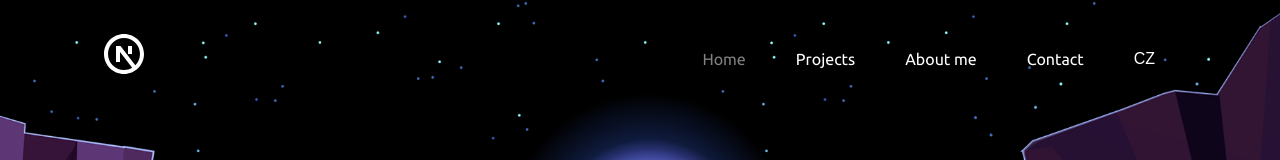
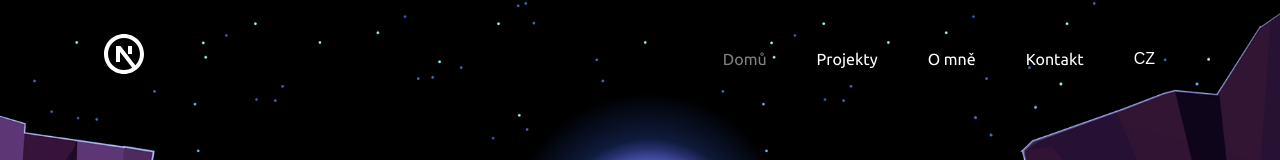
Before and after one commit to filiphelikar/nova-stranca, a Next.js app: page / in a window 1280 px wide. Shown: the top 160 px of the page. Built offline with nearby package versions, Linux system fonts and the light colour scheme.

Commit message:
Update Czech translation for navigation and contact form

```diff
--- a/src/app/_GlobalRedux/lang/langCZ.ts
+++ b/src/app/_GlobalRedux/lang/langCZ.ts
@@ -1,7 +1,13 @@
 export default {
+  nav: {
+    home: "Domů",
+    about: "O mně",
+    projects: "Projekty",
+    contact: "Kontakt",
+  },
   aboutMe: {
     subHeading: "Jsem začínající frontend developer",
-        text: "zaměřený především na React a Next.js. Neustále se učím nové technologie a rád objevuji různé programátorské koncepty. Mým cílem je nejen vytvářet elegantní uživatelské rozhraní, ale také pochopit hlubší mechanizmy softwarového inženýrství. Mimo programování mě fascinuje technologie obecně. Dříve jsem se intenzivně zajímal o elektrikařinu, doma mám malý solární systém s fotovoltaickými panely na balkoně, což mě stále inspiruje k dalšímu zkoumání a experimentování."
+    text: "zaměřený především na React a Next.js. Neustále se učím nové technologie a rád objevuji různé programátorské koncepty. Mým cílem je nejen vytvářet elegantní uživatelské rozhraní, ale také pochopit hlubší mechanizmy softwarového inženýrství. Mimo programování mě fascinuje technologie obecně. Dříve jsem se intenzivně zajímal o elektrikařinu, doma mám malý solární systém s fotovoltaickými panely na balkoně, což mě stále inspiruje k dalšímu zkoumání a experimentování.",
   },
   contactForm: {
     textAreaLable: "Zpráva:",
@@ -10,16 +16,20 @@ export default {
     messageNotSuccess: "Zprávu se nepodařilo odeslat",
     emailFormat: "špatný formát emailu",
     emailRequired: "email je poviný",
-        messageRequired: "zpráva je poviná"
+    messageRequired: "zpráva je poviná",
   },
   Projects: {
-        infoCalc: "Tento projekt je kalkulačka pro výpočet rozsahu privátních klíčů pro bitcoin puzzle a také pro výpočet rychlosti brute force útoku. Aplikace byla vytvořena za použití HTML, CSS, JavaScriptu a Svelte. Projekt demonstruje moje schopnosti v oblasti kryptografie a tvorby uživatelsky přívětivých rozhraní.",
-        infoLocal: "Local Chat je chatovací aplikace, která umožňuje uživatelům komunikovat v reálném čase. Aplikace využívá Firebase databázi pro správu uživatelů a jejich zpráv. Přestože je logika přihlašování implementována na front-endu, projekt ukazuje moje schopnosti v práci s databázemi a real-time komunikací.",
-        infoPhoto: "Tato malá single-page stránka slouží jako jednoduché portfolio pro prezentaci mých fotografií. Stránka má velmi jednoduchý design a je vytvořena pouze pomocí HTML, CSS a JavaScriptu, což ukazuje moje základní schopnosti v tvorbě webových stránek.",
-        infoProject: "Toto je moje nová portfolio stránka, vytvořená pomocí Next.js. Stránka poskytuje přehled mých projektů, dovedností a kontaktů. Použití Next.js umožňuje rychlé načítání stránek a optimalizaci pro vyhledávače, což ukazuje moje schopnosti v moderním vývoji webových aplikací."
+    infoCalc:
+      "Tento projekt je kalkulačka pro výpočet rozsahu privátních klíčů pro bitcoin puzzle a také pro výpočet rychlosti brute force útoku. Aplikace byla vytvořena za použití HTML, CSS, JavaScriptu a Svelte. Projekt demonstruje moje schopnosti v oblasti kryptografie a tvorby uživatelsky přívětivých rozhraní.",
+    infoLocal:
+      "Local Chat je chatovací aplikace, která umožňuje uživatelům komunikovat v reálném čase. Aplikace využívá Firebase databázi pro správu uživatelů a jejich zpráv. Přestože je logika přihlašování implementována na front-endu, projekt ukazuje moje schopnosti v práci s databázemi a real-time komunikací.",
+    infoPhoto:
+      "Tato malá single-page stránka slouží jako jednoduché portfolio pro prezentaci mých fotografií. Stránka má velmi jednoduchý design a je vytvořena pouze pomocí HTML, CSS a JavaScriptu, což ukazuje moje základní schopnosti v tvorbě webových stránek.",
+    infoProject:
+      "Toto je moje nová portfolio stránka, vytvořená pomocí Next.js. Stránka poskytuje přehled mých projektů, dovedností a kontaktů. Použití Next.js umožňuje rychlé načítání stránek a optimalizaci pro vyhledávače, což ukazuje moje schopnosti v moderním vývoji webových aplikací.",
   },
   home: {
     subheading: "Ahoj! Jmenuji se Filip",
-        text: "jsem nadšený front-end vývojář, který rád kombinuje kreativitu s technologií. Baví mě pracovat na inovativních projektech a neustále se učit nové dovednosti. Kromě programování jsem velkým fanouškem Bitcoinu a rád trávím volný čas pod palmami. Moje portfolio představuje výběr mých projektů, dovedností a zájmů. Prozkoumejte a podívejte se, na čem jsem pracoval!"
-    }
-}
+    text: "jsem nadšený front-end vývojář, který rád kombinuje kreativitu s technologií. Baví mě pracovat na inovativních projektech a neustále se učit nové dovednosti. Kromě programování jsem velkým fanouškem Bitcoinu a rád trávím volný čas pod palmami. Moje portfolio představuje výběr mých projektů, dovedností a zájmů. Prozkoumejte a podívejte se, na čem jsem pracoval!",
+  },
+};
--- a/src/app/_GlobalRedux/lang/langEN.ts
+++ b/src/app/_GlobalRedux/lang/langEN.ts
@@ -1,7 +1,13 @@
 export default {
+  nav: {
+    home: "Home",
+    about: "About",
+    projects: "Projects",
+    contact: "Contact",
+  },
   aboutMe: {
     subHeading: "I am a beginner frontend developer",
-        text: "focused primarily on React and Next.js. I am constantly learning new technologies and enjoy exploring different programming concepts. My goal is not only to create elegant user interfaces but also to understand the deeper mechanisms of software engineering. Beyond programming, I am fascinated by technology in general. I used to be intensely interested in electrical engineering and now I have a small solar system with photovoltaic panels on my balcony, which continues to inspire me for further exploration and experimentation."
+    text: "focused primarily on React and Next.js. I am constantly learning new technologies and enjoy exploring different programming concepts. My goal is not only to create elegant user interfaces but also to understand the deeper mechanisms of software engineering. Beyond programming, I am fascinated by technology in general. I used to be intensely interested in electrical engineering and now I have a small solar system with photovoltaic panels on my balcony, which continues to inspire me for further exploration and experimentation.",
   },
   contactForm: {
     textAreaLable: "Message:",
@@ -10,17 +16,20 @@ export default {
     messageNotSuccess: "Failed to send message",
     emailFormat: "Invalid email format",
     emailRequired: "Email is required",
-        messageRequired: "Message is required"
+    messageRequired: "Message is required",
   },
   Projects: {
-        infoCalc: "This project is a calculator for computing the range of private keys for a Bitcoin puzzle and also for calculating the speed of a brute-force attack. The application was created using HTML, CSS, JavaScript, and Svelte. The project demonstrates my skills in cryptography and creating user-friendly interfaces.",
-        infoLocal: "Local Chat is a chat application that allows users to communicate in real time. The app uses Firebase database for managing users and their messages. Although the login logic is implemented on the front end, the project showcases my abilities in working with databases and real-time communication.",
-        infoPhoto: "This small single-page site serves as a simple portfolio for showcasing my photography. The site has a very basic design and is created using only HTML, CSS, and JavaScript, which demonstrates my foundational skills in web development.",
-        infoProject: "This is my new portfolio website, created using Next.js. The site provides an overview of my projects, skills, and contact information. Using Next.js allows for fast page loading and search engine optimization, demonstrating my capabilities in modern web application development."
+    infoCalc:
+      "This project is a calculator for computing the range of private keys for a Bitcoin puzzle and also for calculating the speed of a brute-force attack. The application was created using HTML, CSS, JavaScript, and Svelte. The project demonstrates my skills in cryptography and creating user-friendly interfaces.",
+    infoLocal:
+      "Local Chat is a chat application that allows users to communicate in real time. The app uses Firebase database for managing users and their messages. Although the login logic is implemented on the front end, the project showcases my abilities in working with databases and real-time communication.",
+    infoPhoto:
+      "This small single-page site serves as a simple portfolio for showcasing my photography. The site has a very basic design and is created using only HTML, CSS, and JavaScript, which demonstrates my foundational skills in web development.",
+    infoProject:
+      "This is my new portfolio website, created using Next.js. The site provides an overview of my projects, skills, and contact information. Using Next.js allows for fast page loading and search engine optimization, demonstrating my capabilities in modern web application development.",
   },
   home: {
     subheading: "Hi! My name is Filip",
-        text: "I'm a passionate front-end developer who loves combining creativity with technology. I enjoy working on innovative projects and continuously learning new skills. In addition to coding, I'm a big fan of Bitcoin and love spending my free time under palm trees. My portfolio showcases a selection of my projects, skills, and interests. Explore and see what I've been working on!"
-    }
-
-}
+    text: "I'm a passionate front-end developer who loves combining creativity with technology. I enjoy working on innovative projects and continuously learning new skills. In addition to coding, I'm a big fan of Bitcoin and love spending my free time under palm trees. My portfolio showcases a selection of my projects, skills, and interests. Explore and see what I've been working on!",
+  },
+};
--- a/src/components/Nav/RightNav.tsx
+++ b/src/components/Nav/RightNav.tsx
@@ -1,15 +1,15 @@
-"use client"
-import React, { useEffect, useRef } from 'react';
-import Styles from './RightNav.module.css';
-import {usePathname} from "next/navigation";
-import { useDispatch, useSelector } from 'react-redux';
-import { toggleLanguage } from '../../app/_GlobalRedux/store';
-import { RootState } from '../../app/_GlobalRedux/store';
-import Link from 'next/link';
+"use client";
+import React, { useEffect, useRef } from "react";
+import Styles from "./RightNav.module.css";
+import { usePathname } from "next/navigation";
+import { useDispatch, useSelector } from "react-redux";
+import { toggleLanguage } from "../../app/_GlobalRedux/store";
+import { RootState } from "../../app/_GlobalRedux/store";
+import Link from "next/link";
 
 interface RightNavProps {
   open: boolean;
-  setOpen: any
+  setOpen: any;
 }
 
 const RightNav: React.FC<RightNavProps> = ({ open, setOpen }) => {
@@ -17,76 +17,123 @@ const RightNav: React.FC<RightNavProps> = ({ open, setOpen }) => {
 
   useEffect(() => {
     const resize = () => {
-
       if (window.innerWidth > 768) {
         if (navRef.current) {
-          navRef.current.style.display = 'flex';
-          navRef.current.style.transition = "none"
+          navRef.current.style.display = "flex";
+          navRef.current.style.transition = "none";
           navRef.current.classList.remove(Styles.open);
         }
       } else {
         if (navRef.current) {
           if (open) {
-            navRef.current.style.display = 'block';
+            navRef.current.style.display = "block";
             setTimeout(() => {
               if (navRef.current) {
                 navRef.current.classList.add(Styles.open);
-                navRef.current.style.transition = "0.3s"
-
+                navRef.current.style.transition = "0.3s";
               }
             }, 10);
           } else {
             if (navRef.current) {
               navRef.current.classList.remove(Styles.open);
-
             }
             setTimeout(() => {
               if (navRef.current) {
                 if (window.innerWidth < 768) {
-                  navRef.current.style.display = 'none';
+                  navRef.current.style.display = "none";
                 }
               }
             }, 300);
-
           }
         }
       }
     };
 
     resize();
-    window.addEventListener('resize', resize);
+    window.addEventListener("resize", resize);
 
-    return () => window.removeEventListener('resize', resize);
+    return () => window.removeEventListener("resize", resize);
   }, [open]);
 
   const dispatch = useDispatch();
   const lang = useSelector((state: RootState) => state.language.lang);
+  const translations = useSelector(
+    (state: RootState) =>
+      state.language.translations[
+        lang as keyof typeof state.language.translations
+      ]
+  );
 
   const Toggle = () => {
-    dispatch(toggleLanguage())
+    dispatch(toggleLanguage());
   };
 
   const pathname = usePathname();
 
-  const isActive = (path: string) => pathname === path ? 'active' : '';
+  const isActive = (path: string) => (pathname === path ? "active" : "");
 
   return (
     <>
-    {open && <div onClick={() => setOpen(!open)} className={Styles["cloasing"]}></div>}
-    <ul className={Styles.ul} ref={navRef}>
-      <li><Link onClick={() => setOpen(!open)} scroll={false} style={{color: isActive("/") ? 'grey' : ''}} href="/">Home</Link></li>
-      <li><Link  onClick={() => setOpen(!open)} scroll={false} style={{color: isActive("/project") ? 'grey' : ''}} href="/project">Projects</Link></li>
-      <li><Link  onClick={() => setOpen(!open)} scroll={false} style={{color: isActive("/about-me") ? 'grey' : ''}} href="/about-me">About me</Link></li>
-      <li><Link  onClick={() => setOpen(!open)} scroll={false} style={{color: isActive("/contact") ? 'grey' : ''}} href="/contact">Contact</Link></li>
-      <li>
-      <button onClick={() => {Toggle(); setOpen(!open)}}>
-      { lang }
-    </button>
-      </li>
-
-    </ul>
+      {open && (
+        <div
+          onClick={() => setOpen(!open)}
+          className={Styles["cloasing"]}
+        ></div>
+      )}
+      <ul className={Styles.ul} ref={navRef}>
+        <li>
+          <Link
+            onClick={() => setOpen(!open)}
+            scroll={false}
+            style={{ color: isActive("/") ? "grey" : "" }}
+            href="/"
+          >
+            {translations.nav.home}
+          </Link>
+        </li>
+        <li>
+          <Link
+            onClick={() => setOpen(!open)}
+            scroll={false}
+            style={{ color: isActive("/project") ? "grey" : "" }}
+            href="/project"
+          >
+            {translations.nav.projects}
+          </Link>
+        </li>
+        <li>
+          <Link
+            onClick={() => setOpen(!open)}
+            scroll={false}
+            style={{ color: isActive("/about-me") ? "grey" : "" }}
+            href="/about-me"
+          >
+            {translations.nav.about}
+          </Link>
+        </li>
+        <li>
+          <Link
+            onClick={() => setOpen(!open)}
+            scroll={false}
+            style={{ color: isActive("/contact") ? "grey" : "" }}
+            href="/contact"
+          >
+            {translations.nav.contact}
+          </Link>
+        </li>
+        <li>
+          <button
+            onClick={() => {
+              Toggle();
+              setOpen(!open);
+            }}
+          >
+            {lang}
+          </button>
+        </li>
+      </ul>
     </>
   );
-}
+};
 
 export default RightNav;
```
Lines whose indentation alone changed are shown as unchanged.
